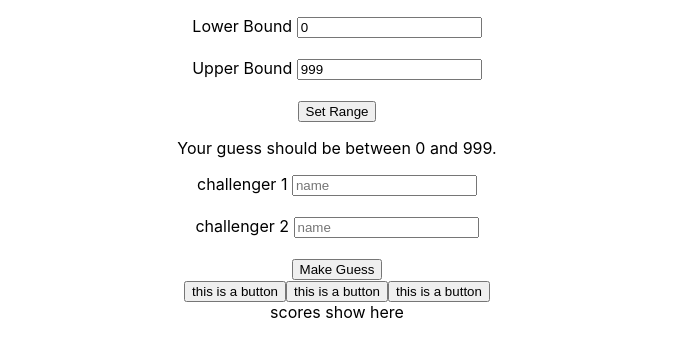
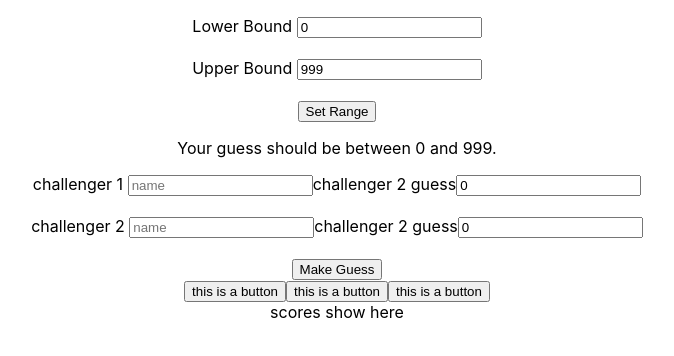
Before and after one commit to elsafluss/react-number-guesser, a React (Create React App) app: page / in a window 1280 px wide. Shown: the top 356 px of the page, without its empty margins (303-977 px from the left). Built offline with nearby package versions, Linux system fonts and the light colour scheme.

Commit message:
Allow challengers to guess a number

```diff
--- a/src/App.js
+++ b/src/App.js
@@ -13,6 +13,7 @@ const App = () => {
 
   useEffect(() => {
     getRange(lowerBound, upperBound)
+    // set random number between bounds
   })
 
   const getRange = (lowerBound, upperBound) => {
--- a/src/MakeGuess.js
+++ b/src/MakeGuess.js
@@ -3,18 +3,31 @@ import React, { useState } from "react"
 const MakeGuess = () => {
   const [player1Name, setPlayer1Name] = useState("")
   const [player2Name, setPlayer2Name] = useState("")
+  const [guessPlayer1, setGuessPlayer1] = useState(0)
+  const [guessPlayer2, setGuessPlayer2] = useState(0)
 
   const handleChange = (event) => {
-      if(event.target.name === "player1") {
-          setPlayer1Name(event.target.value)
-      } else {
-          setPlayer2Name(event.target.value)
-      }
+    if (event.target.name === "player1") {
+      setPlayer1Name(event.target.value)
+    } else if (event.target.name === "player2") {
+      setPlayer2Name(event.target.value)
+    } else if (event.target.name === "guessPlayer1") {
+      setGuessPlayer1(event.target.value)
+    } else if (event.target.name === "guessPlayer2") {
+      setGuessPlayer2(event.target.value)
+    }
   }
 
   const getInputs = (event) => {
-      event.preventDefault()
-    console.log('guess')
+    event.preventDefault()
+    // check guesses against the target number
+    // display guesses with names
+    console.log(player1Name)
+    console.log(player2Name)
+    console.log(guessPlayer1)
+    console.log(guessPlayer2)
+    setGuessPlayer1(0)
+    setGuessPlayer2(0)
   }
 
   return (
@@ -28,6 +41,13 @@ const MakeGuess = () => {
           onChange={(event) => handleChange(event)}
           placeholder="name"
         ></input>
+        <label>challenger 2 guess</label>
+        <input
+          type="number"
+          name="guessPlayer1"
+          value={guessPlayer1}
+          onChange={(event) => handleChange(event)}
+        ></input>
         <br></br>
         <br></br>
         <label>challenger 2 </label>
@@ -37,6 +57,13 @@ const MakeGuess = () => {
           value={player2Name}
           onChange={(event) => handleChange(event)}
           placeholder="name"
+        ></input>
+        <label>challenger 2 guess</label>
+        <input
+          type="number"
+          name="guessPlayer2"
+          value={guessPlayer2}
+          onChange={(event) => handleChange(event)}
         ></input>
         <br></br>
         <br></br>
```
